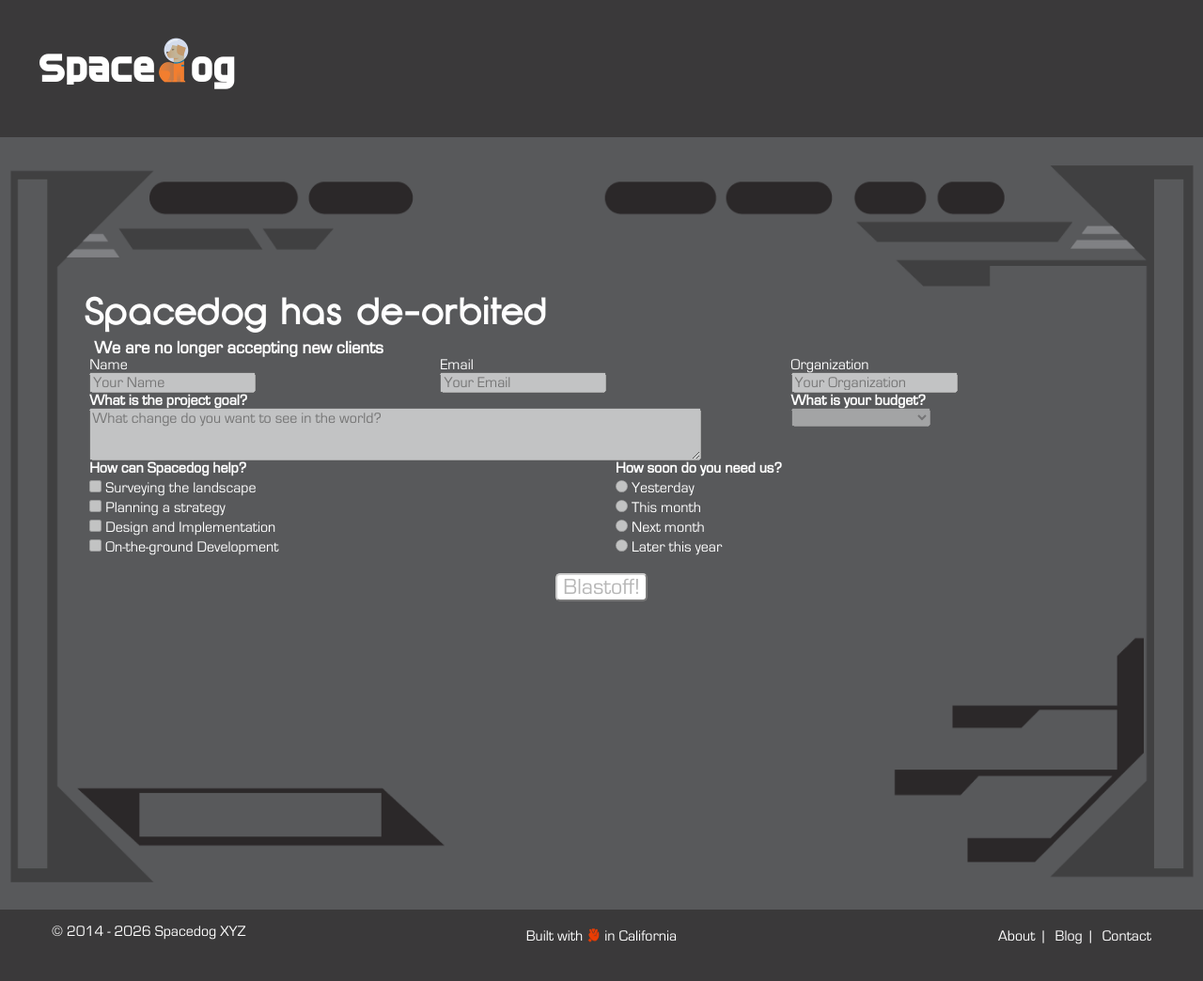
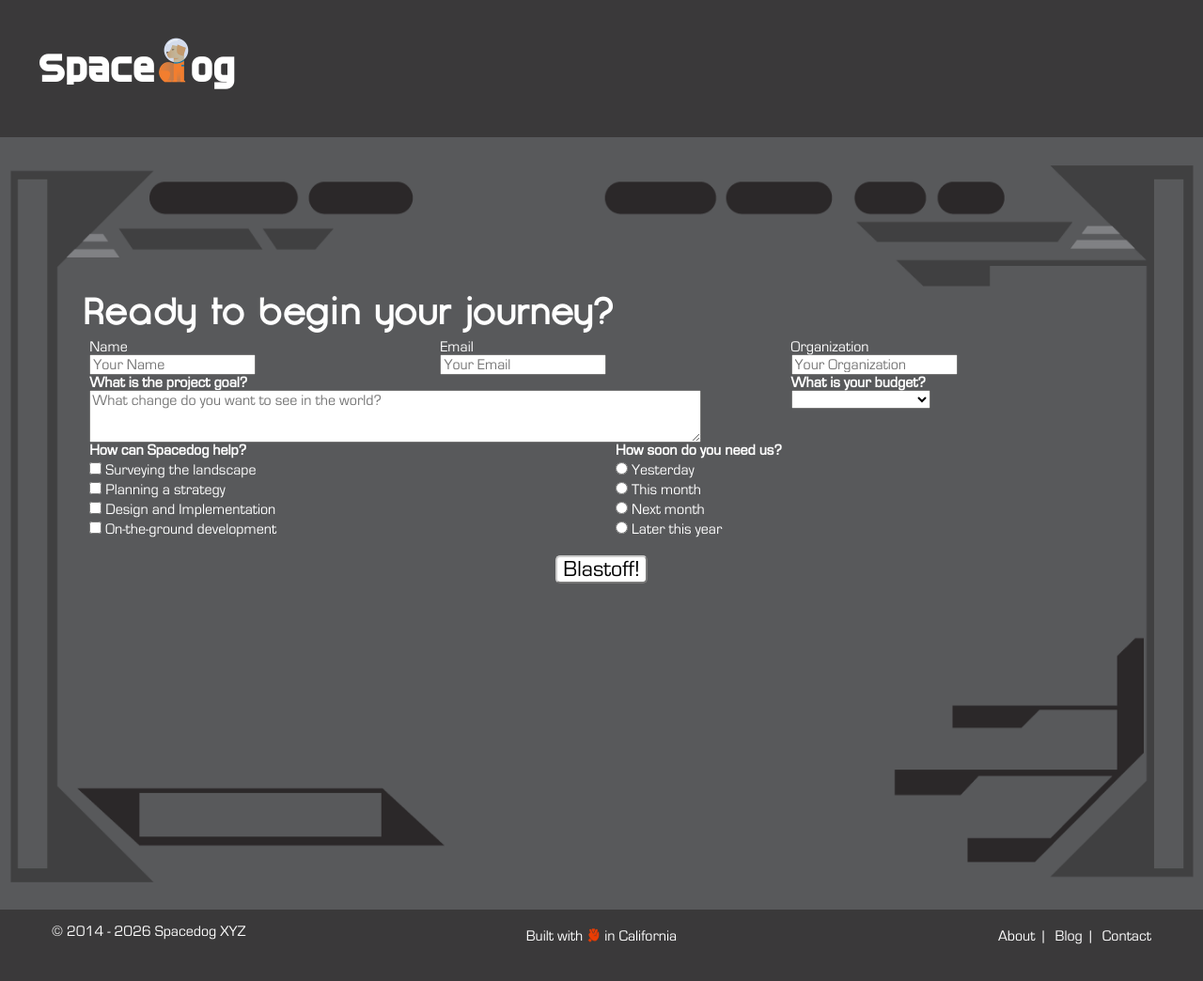
Before and after one commit to spacedogXYZ/spacedogXYZ, a Jekyll site: the page built from blastoff.html, in a window 1280 px wide. Shown: the whole page at 94% size. Built offline with Jekyll 4.4.1, drawn with Linux system fonts in a browser that asks for light colours; nearby versions of some CDN libraries.

Commit message:
re-enable blastoff form

```diff
--- a/blastoff.html
+++ b/blastoff.html
@@ -10,11 +10,10 @@ end_script: |
 <section id="blastoff" class="displayBackground fullwidth">
 <div class="wrapper">
 
-<h2>Spacedog has de-orbited</h2>
+<h2>Ready to begin your journey?</h2>
 
 <form name="blastoff" method="POST" data-netlify="true">
-  <fieldset disabled style="border:none">
-    <h3>We are no longer accepting new clients</h3>
+  <fieldset style="border:none">
     <input type="hidden" name="subject" value="New Project Submission" />
 
     <label class="third">Name
@@ -47,7 +46,7 @@ end_script: |
       <li><label><input name="needs" type="checkbox" value="survey"/> Surveying the landscape</label></li>
       <li><label><input name="needs" type="checkbox" value="strategy"/> Planning a strategy</label></li>
       <li><label><input name="needs" type="checkbox" value="design-implement"/> Design and Implementation</label></li>
-      <li><label><input name="needs" type="checkbox" value="on-the-ground"/> On-the-ground Development</label></li>
+      <li><label><input name="needs" type="checkbox" value="on-the-ground"/> On-the-ground development</label></li>
     </ul>
     </label>
 
```
Also changed, not shown: _data/schedule.yml (+3 -4 lines).
